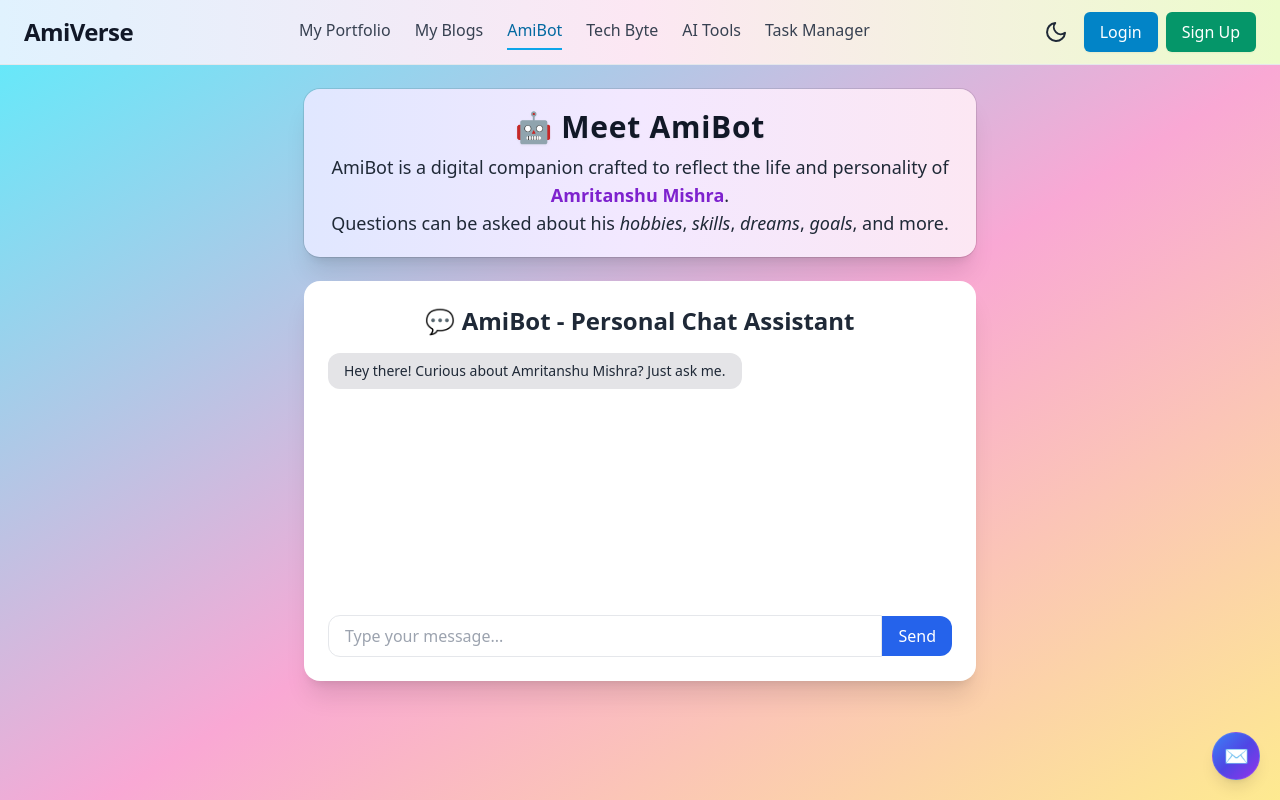
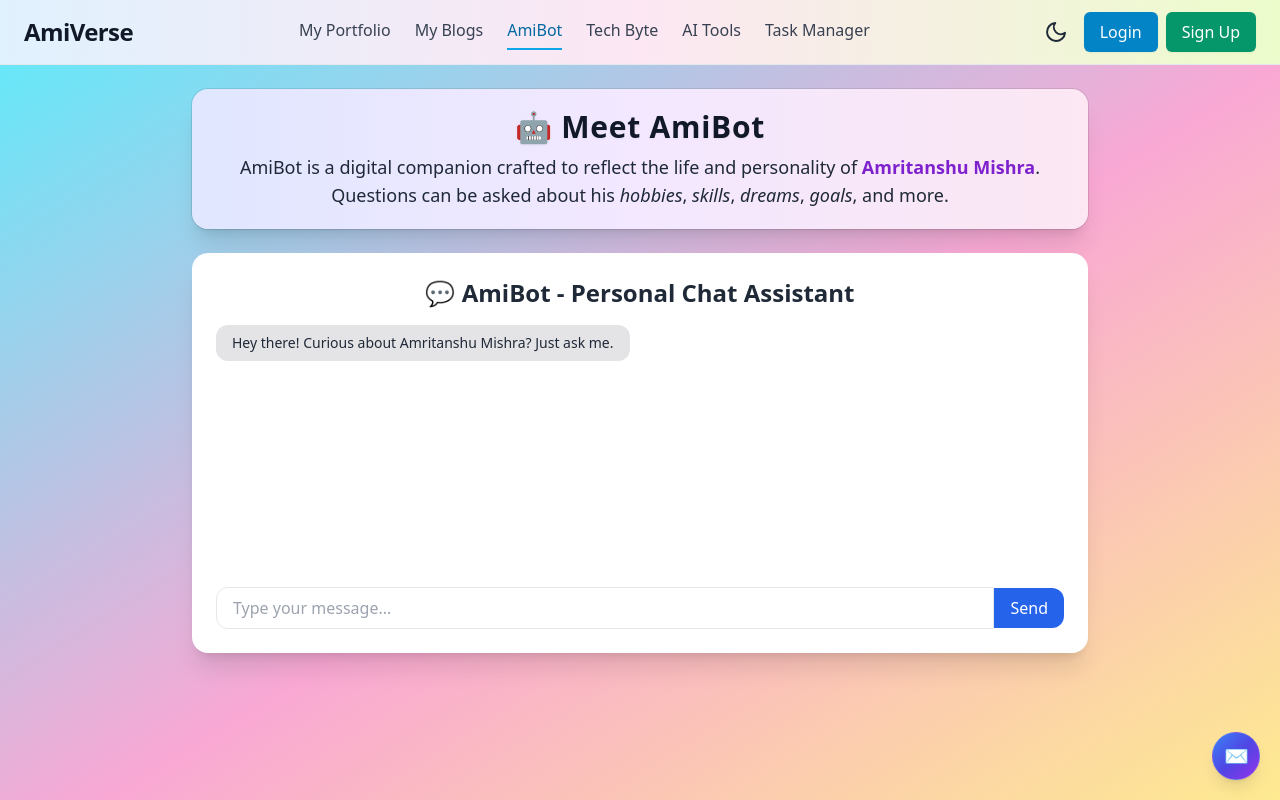
Before and after one commit to amritanshu99/amiwrites-UI, a React (Create React App) app: page /amibot in a window 1280 px wide. Built offline with nearby package versions, Linux system fonts and the light colour scheme.

Commit message:
Update AmiBot.jsx

```diff
--- a/src/components/AmiBot/AmiBot.jsx
+++ b/src/components/AmiBot/AmiBot.jsx
@@ -90,7 +90,7 @@ const [messages, setMessages] = useState([
 
   return (
     <div className="min-h-screen bg-gradient-to-br from-cyan-300 via-pink-300 to-yellow-200 dark:from-[#0a0a0a] dark:via-[#111111] dark:to-black p-6 transition-colors duration-500">
-      <div className="max-w-2xl mx-auto mb-6">
+      <div className="max-w-4xl mx-auto mb-6">
         <div className="bg-gradient-to-r from-indigo-100 via-purple-100 to-pink-100 dark:from-[#1a1a1a] dark:via-[#111111] dark:to-black text-gray-900 dark:text-gray-100 text-center py-5 px-6 rounded-2xl shadow-xl ring-1 ring-black/10 dark:ring-white/10 transition-colors duration-500">
           <h1 className="text-3xl font-bold mb-2 tracking-wide drop-shadow-sm dark:drop-shadow-lg">
             🤖 Meet AmiBot
@@ -109,7 +109,7 @@ const [messages, setMessages] = useState([
         </div>
       </div>
 
-      <div className="max-w-2xl mx-auto h-[50vh] flex flex-col bg-white dark:bg-zinc-900 rounded-2xl shadow-xl p-6">
+      <div className="max-w-4xl mx-auto h-[50vh] flex flex-col bg-white dark:bg-zinc-900 rounded-2xl shadow-xl p-6">
         <h1 className="text-2xl font-semibold text-center text-gray-800 dark:text-white mb-4">
           💬 AmiBot - Personal Chat Assistant
         </h1>
```
